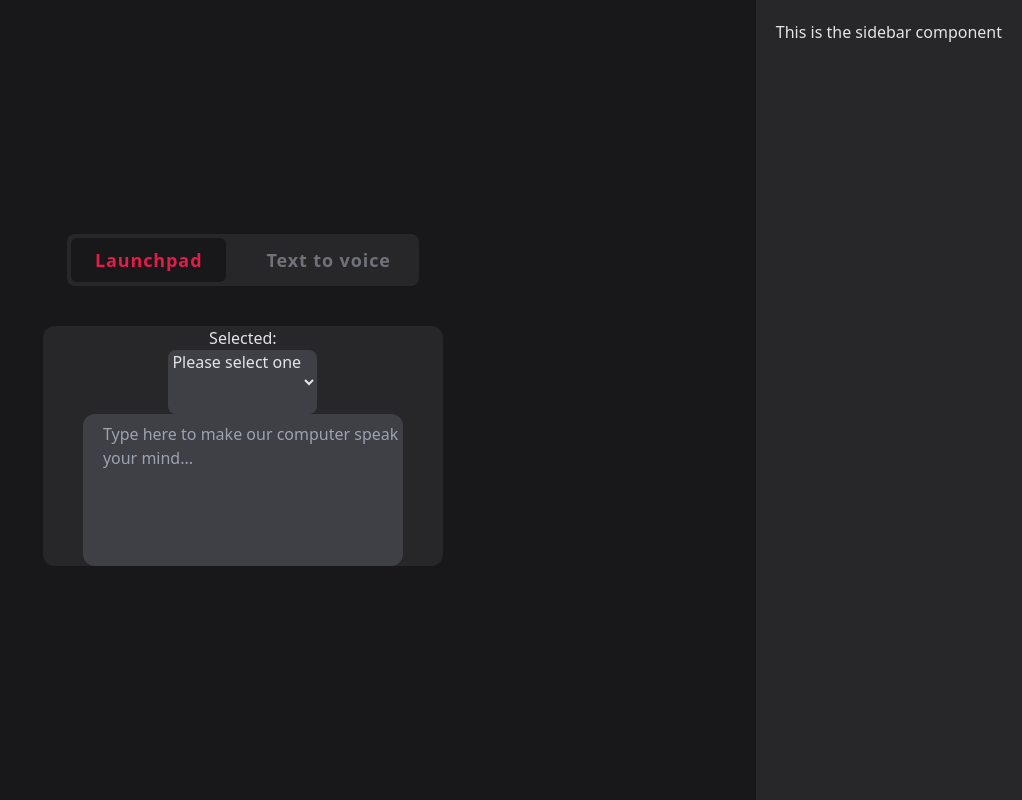
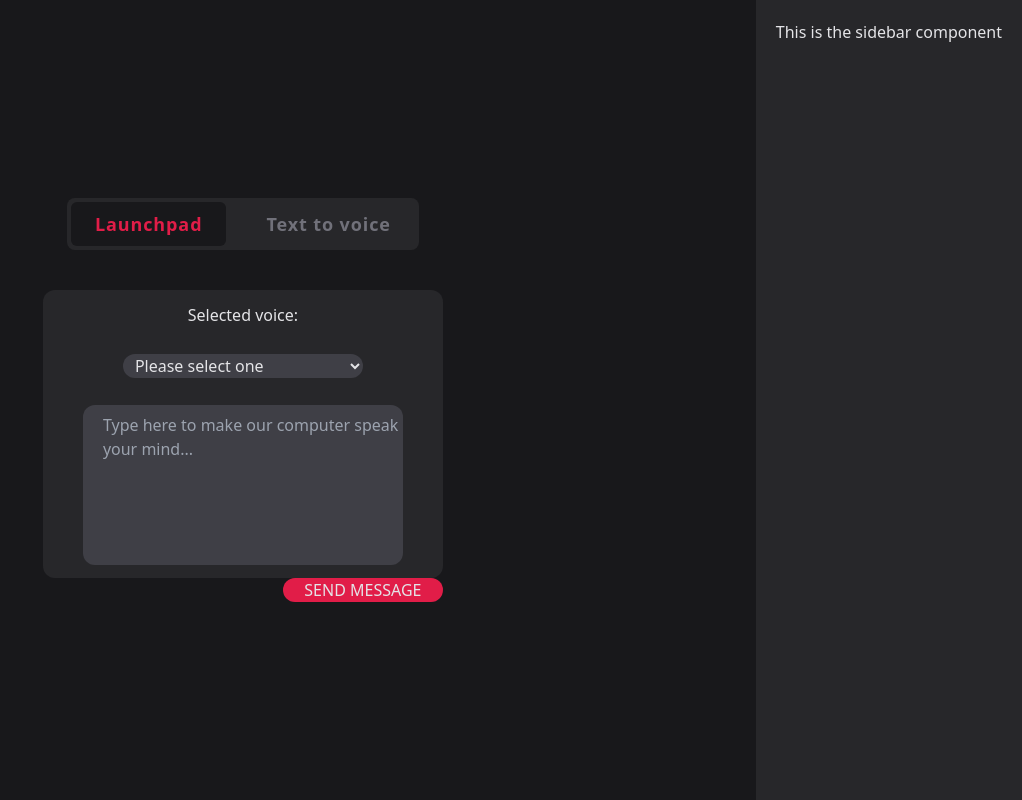
Before and after one commit to Jan-Slota-Foundation/frontend_dev, a Vue app: page /userinput/text in a window 1280 px wide. Shown: the whole page, without its empty margins (258-1280 px from the left). Built offline with nearby package versions, Linux system fonts and the light colour scheme.

Commit message:
text field

```diff
--- a/src/components/textInput/TextField.vue
+++ b/src/components/textInput/TextField.vue
@@ -1,15 +1,15 @@
 <template>
+  <div class="flex flex-col items-end">
     <div
-    class="bg-zinc-800 w-[25rem] h-[15rem] rounded-xl flex justify-center flex-col items-center"
+      class="bg-zinc-800 w-[25rem] h-[18rem] rounded-xl flex justify-around flex-col items-center"
     >
-    <div>Selected: {{ selected }}</div>
+      <div>Selected voice: {{ selected }}</div>
 
-    <select class="bg-zinc-700 rounded-lg pb-10" v-model="selected">
+      <select class="bg-zinc-700 rounded-xl w-[15rem] pl-2" v-model="selected">
         <option disabled value="">Please select one</option>
         <option>MALE</option>
         <option>FEMALE</option>
       </select>
-    <p style="white-space: pre-line">{{ message }}</p>
       <textarea
         class="outline-none resize-none rounded-xl bg-zinc-700 w-[20rem] h-[10rem] pl-5 pt-2"
         v-model="message"
@@ -17,8 +17,9 @@
         maxlength="255"
       ></textarea>
     </div>
+    <button class="bg-rose-600 rounded-xl w-[10rem]">SEND MESSAGE</button>
+  </div>
 </template>
-
 <script>
 export default {
   name: 'TextField',
```
Lines whose indentation alone changed are shown as unchanged.
